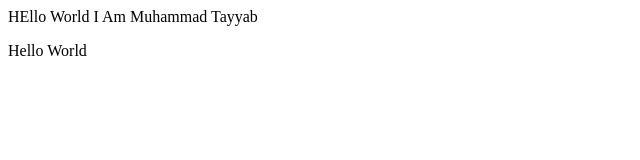
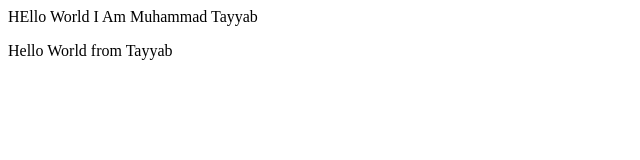
Before and after one commit to Muhammad-Tayyab1/Bootcamp, a plain HTML site: page index.html in a window 1280 px wide. Shown: the full height of the page, 0-640 px from the left. Drawn offline with Linux system fonts and the light colour scheme.

Commit message:
updated index.html

```diff
--- a/index.html
+++ b/index.html
@@ -11,7 +11,7 @@
 </div>
 <div>
     <p>
-        Hello World
+        Hello World from Tayyab
     </p>
 </div>
 </body>
```
